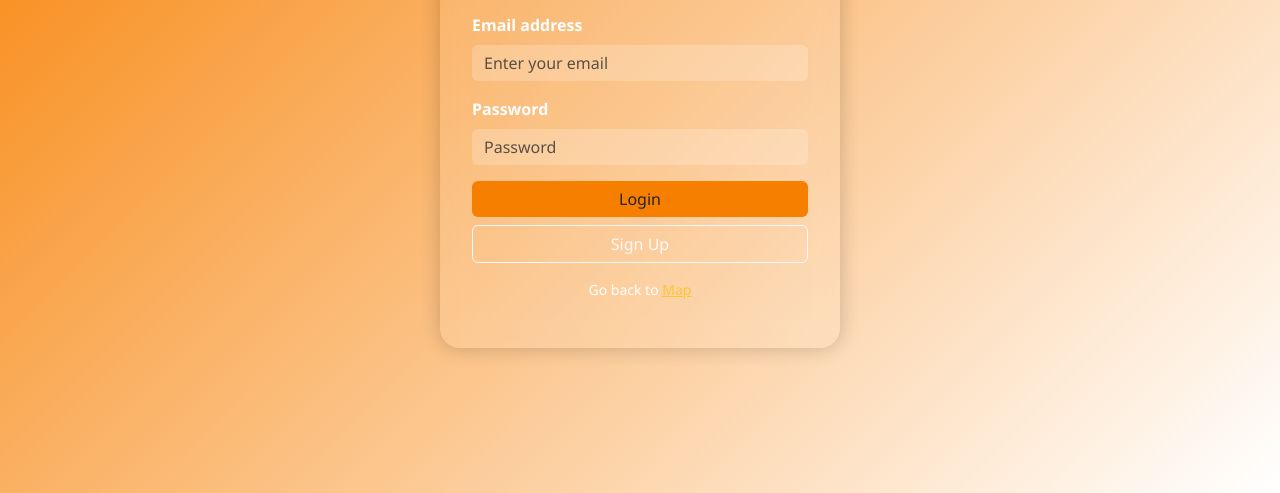
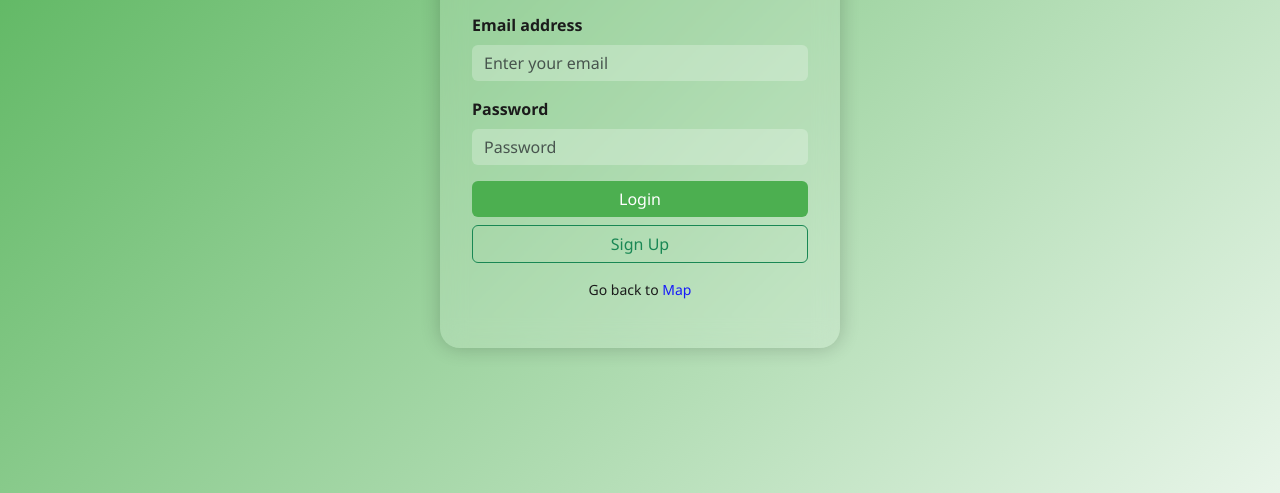
Before and after one commit to RexMerciline/Java-Mini-Project, a plain HTML site: page login.html in a window 1280 px wide. Shown: the part 307-800 px from the top of the page. Drawn offline with nearby package versions, Linux system fonts and the light colour scheme.

Commit message:
login.html

```diff
--- a/login.html
+++ b/login.html
@@ -4,64 +4,87 @@
   <meta charset="UTF-8">
   <meta name="viewport" content="width=device-width, initial-scale=1.0">
   <title>Login / Signup - Accessible Thane</title>
+
+  <!-- Bootstrap CSS -->
   <link rel="stylesheet" href="https://cdn.jsdelivr.net/npm/bootstrap@5.3.0/dist/css/bootstrap.min.css">
+  <!-- Font Awesome -->
   <link rel="stylesheet" href="https://cdnjs.cloudflare.com/ajax/libs/font-awesome/6.4.0/css/all.min.css">
+
+  <!-- Custom Styling: Nature & Accessibility Theme -->
   <style>
     body {
-      background: linear-gradient(135deg, #f77f00, #fff);
+      background: linear-gradient(135deg, #4CAF50, #E8F5E9);
       height: 100vh;
       display: flex;
       justify-content: center;
       align-items: center;
       font-family: 'Segoe UI', sans-serif;
-      color: #fff;
+      color: #1B1B1B;
       transition: background-color 0.5s, color 0.5s;
     }
+
     .dark-mode {
       background: linear-gradient(135deg, #1a1a1a, #333);
       color: #e0e0e0;
     }
+
     .dark-mode .glass-card {
       background: rgba(0, 0, 0, 0.3);
       color: #fff;
     }
+
     .glass-card {
-      background: rgba(255, 255, 255, 0.1);
+      background: rgba(255, 255, 255, 0.15);
       backdrop-filter: blur(12px);
       border-radius: 20px;
       padding: 2rem;
-      box-shadow: 0 0 20px rgba(0,0,0,0.2);
+      box-shadow: 0 0 20px rgba(0, 0, 0, 0.2);
       max-width: 400px;
       width: 100%;
       transition: background 0.5s, color 0.5s;
     }
-    .form-control, .form-control:focus {
-      background-color: rgba(255, 255, 255, 0.2);
+
+    .form-control,
+    .form-control:focus {
+      background-color: rgba(255, 255, 255, 0.25);
       border: none;
-      color: #fff;
+      color: #1B1B1B;
       box-shadow: none;
     }
-    .dark-mode .form-control, .dark-mode .form-control:focus {
+
+    .dark-mode .form-control,
+    .dark-mode .form-control:focus {
       background-color: rgba(255, 255, 255, 0.1);
       color: #fff;
     }
+
     .form-label {
       font-weight: bold;
     }
+
     .btn-custom {
-      background-color: #f77f00;
+      background-color: #4CAF50;
       border: none;
+      color: white;
       transition: background 0.3s;
     }
+
     .btn-custom:hover {
-      background-color: #d65a00;
+      background-color: #2E7D32;
     }
+
     .icon {
       font-size: 3rem;
-      color: #fff;
+      color: #2E7D32;
     }
+
     a {
-      color: #fbc531;
+      color: #161afa;
+      text-decoration: none;
+    }
+
+    a:hover {
+      text-decoration: underline;
     }
   </style>
 </head>
@@ -72,28 +95,34 @@
       <h2 class="mt-2">Welcome Back</h2>
       <p>Login to review accessible places in Thane</p>
     </div>
+
     <form>
       <div class="mb-3 text-start">
         <label for="email" class="form-label">Email address</label>
         <input type="email" class="form-control" id="email" placeholder="Enter your email">
       </div>
+
       <div class="mb-3 text-start">
         <label for="password" class="form-label">Password</label>
         <input type="password" class="form-control" id="password" placeholder="Password">
       </div>
+
       <div class="d-grid gap-2">
         <button type="submit" class="btn btn-custom">Login</button>
-        <button type="button" class="btn btn-outline-light">Sign Up</button>
+        <button type="button" class="btn btn-outline-success">Sign Up</button>
       </div>
     </form>
-    <p class="mt-3 small">Go back to <a href="MAIN.html">Map</a></p>
+
+    <p class="mt-3 small">
+      Go back to <a href="index.html">Map</a>
+    </p>
   </div>
 
-  <!-- <script>
-    // Auto apply dark mode if set in localStorage
+  <!-- Optional Dark Mode Sync -->
+  <script>
     if (localStorage.getItem('mode') === 'dark') {
       document.body.classList.add('dark-mode');
     }
-  </script> -->
+  </script>
 </body>
 </html>
```
